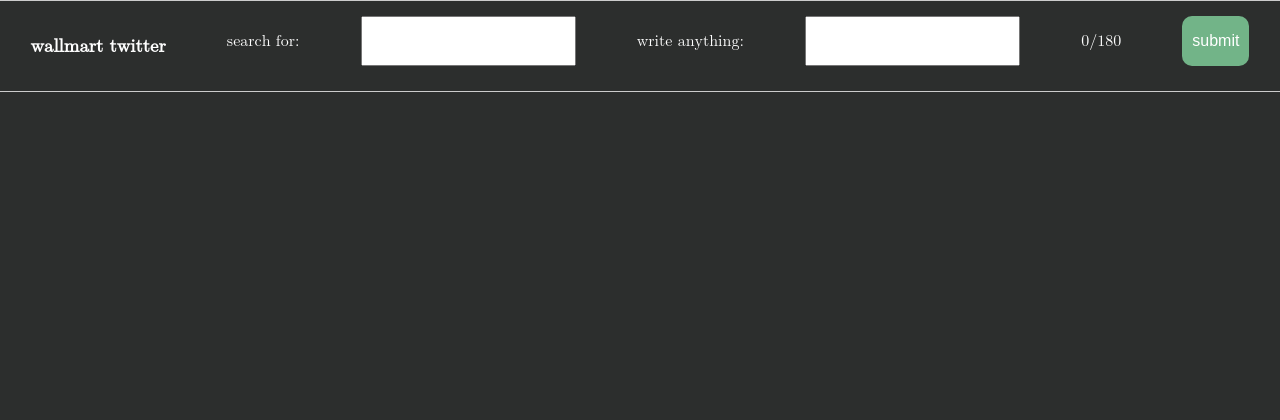
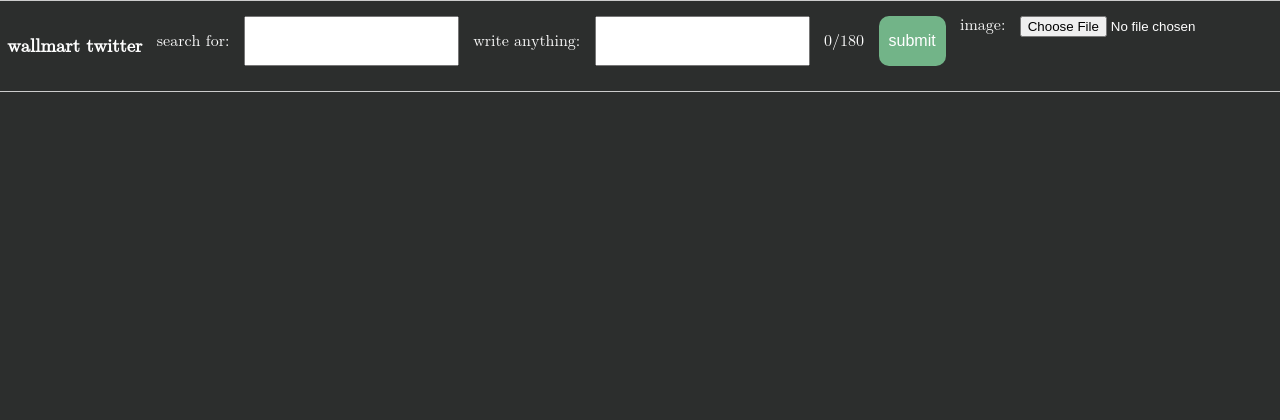
Before and after one commit to jjkkyydijifh/WalmartTwitter, a Flask app: page / in a window 1280 px wide. Shown: the top 420 px of the page. Run offline with Flask 3, Linux system fonts and the light colour scheme; data that the repository does not hold is empty; some libraries are stand-ins or nearby versions.

Commit message:
Update index.html

```diff
--- a/templates/index.html
+++ b/templates/index.html
@@ -29,6 +29,10 @@
 
     <button class="poser" id="post-submit">submit</button>
 
+    <label for="avatar">image:</label>
+
+<input type="file" id="avatar" name="avatar" accept="image/png, image/jpeg" />
+
 
 
 </header>
```
